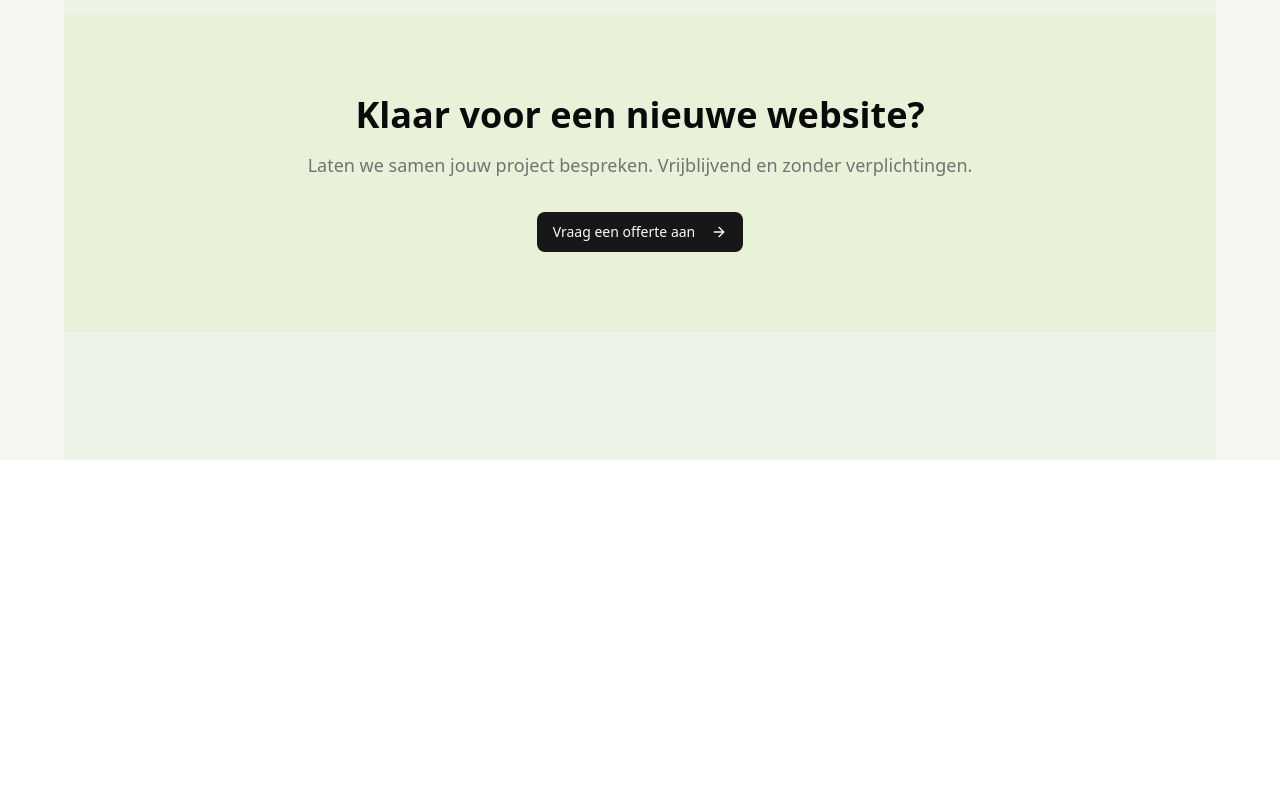
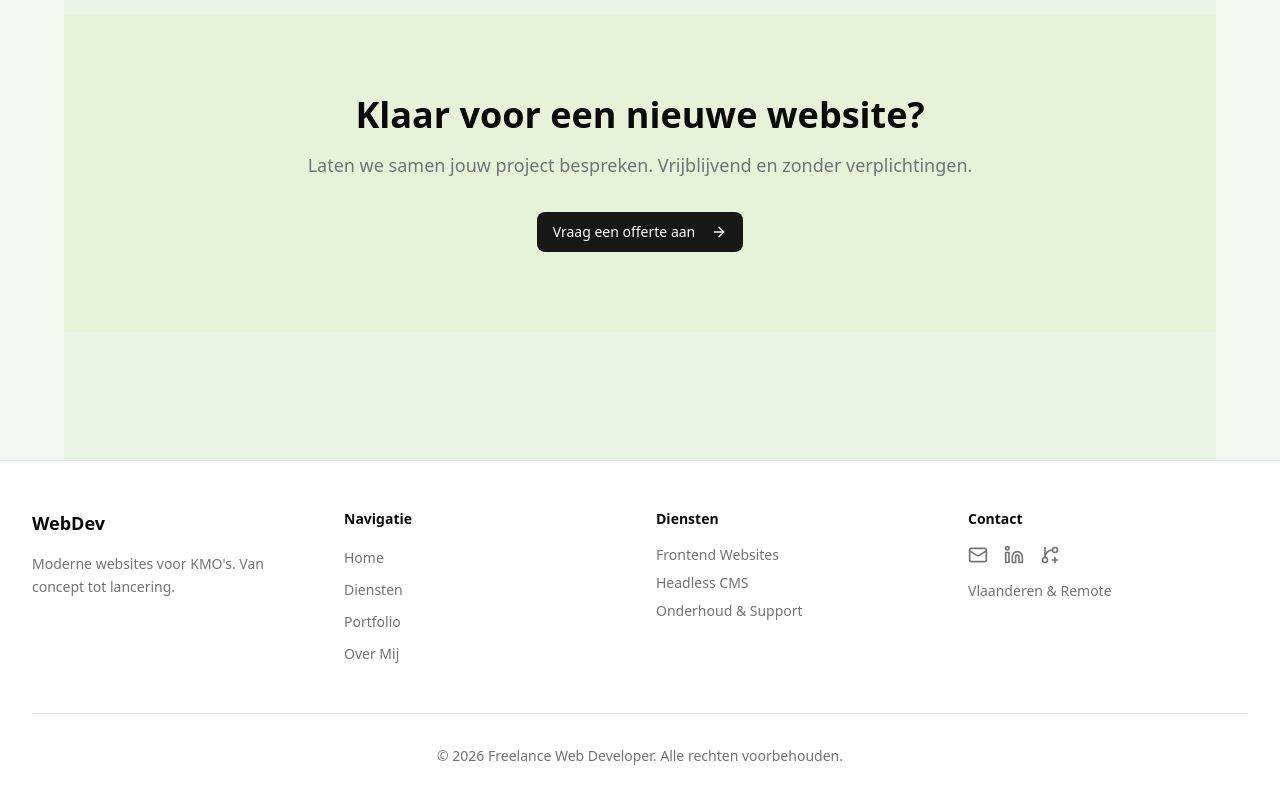
Before and after one commit to RAlmanzo/ar_easyweb, a Next.js app: page / in a window 1280 px wide. Shown: the part 1966-2766 px from the top of the page. Before the commit the page ends 2426 px from the top, so only its background shows below. Built offline with nearby package versions, Linux system fonts and the light colour scheme.

Commit message:
Import navigation links into footer component

```diff
--- a/src/components/layout/footer.tsx
+++ b/src/components/layout/footer.tsx
@@ -1,3 +1,96 @@
+import { GitBranchPlus, Linkedin, Mail } from "lucide-react";
+import NavigationLinks from "./navigation-links";
+import Link from "next/link";
+
 export default function Footer() {
+    return (
+        <footer className="bg-card border-t border-border">
+            <div className="max-w-7xl mx-auto px-4 sm:px-6 lg:px-8 py-12">
+                <div className="grid grid-cols-1 md:grid-cols-4 gap-8">
+                    <div className="space-y-4">
+                        <h3 className="text-lg font-semibold text-foreground">WebDev</h3>
+                        <p className="text-sm text-muted-foreground leading-relaxed">
+                            Moderne websites voor KMO's. Van concept tot lancering.
+                        </p>
+                    </div>
 
+                    <div className="space-y-4">
+                        <h4 className="text-sm font-semibold text-foreground">Navigatie</h4>
+                        <ul className="space-y-2">
+                            <li>
+                                <Link href="/" className="text-sm text-muted-foreground hover:text-foreground transition-colors">
+                                    Home
+                                </Link>
+                            </li>
+                            <li>
+                                <Link
+                                    href="/diensten"
+                                    className="text-sm text-muted-foreground hover:text-foreground transition-colors"
+                                >
+                                    Diensten
+                                </Link>
+                            </li>
+                            <li>
+                                <Link
+                                    href="/portfolio"
+                                    className="text-sm text-muted-foreground hover:text-foreground transition-colors"
+                                >
+                                    Portfolio
+                                </Link>
+                            </li>
+                            <li>
+                                <Link href="/over" className="text-sm text-muted-foreground hover:text-foreground transition-colors">
+                                    Over Mij
+                                </Link>
+                            </li>
+                        </ul>
+                    </div>
+
+                    <div className="space-y-4">
+                        <h4 className="text-sm font-semibold text-foreground">Diensten</h4>
+                        <ul className="space-y-2">
+                            <li className="text-sm text-muted-foreground">Frontend Websites</li>
+                            <li className="text-sm text-muted-foreground">Headless CMS</li>
+                            <li className="text-sm text-muted-foreground">Onderhoud & Support</li>
+                        </ul>
+                    </div>
+
+                    <div className="space-y-4">
+                        <h4 className="text-sm font-semibold text-foreground">Contact</h4>
+                        <div className="flex gap-4">
+                            <a
+                                href="mailto:contact@webdev.be"
+                                className="text-muted-foreground hover:text-foreground transition-colors"
+                            >
+                                <Mail size={20} />
+                            </a>
+                            <a
+                                href="https://linkedin.com"
+                                target="_blank"
+                                rel="noopener noreferrer"
+                                className="text-muted-foreground hover:text-foreground transition-colors"
+                            >
+                                <Linkedin size={20} />
+                            </a>
+                            <a
+                                href="https://github.com"
+                                target="_blank"
+                                rel="noopener noreferrer"
+                                className="text-muted-foreground hover:text-foreground transition-colors"
+                            >
+                                <GitBranchPlus size={20} />
+                            </a>
+                        </div>
+                        <p className="text-sm text-muted-foreground">Vlaanderen & Remote</p>
+                    </div>
+                </div>
+
+                <div className="mt-12 pt-8 border-t border-border">
+                    <p className="text-sm text-muted-foreground text-center">
+                        © {new Date().getFullYear()} Freelance Web Developer. Alle rechten voorbehouden.
+                    </p>
+                </div>
+            </div>
+        </footer>
+    );
 }
```
